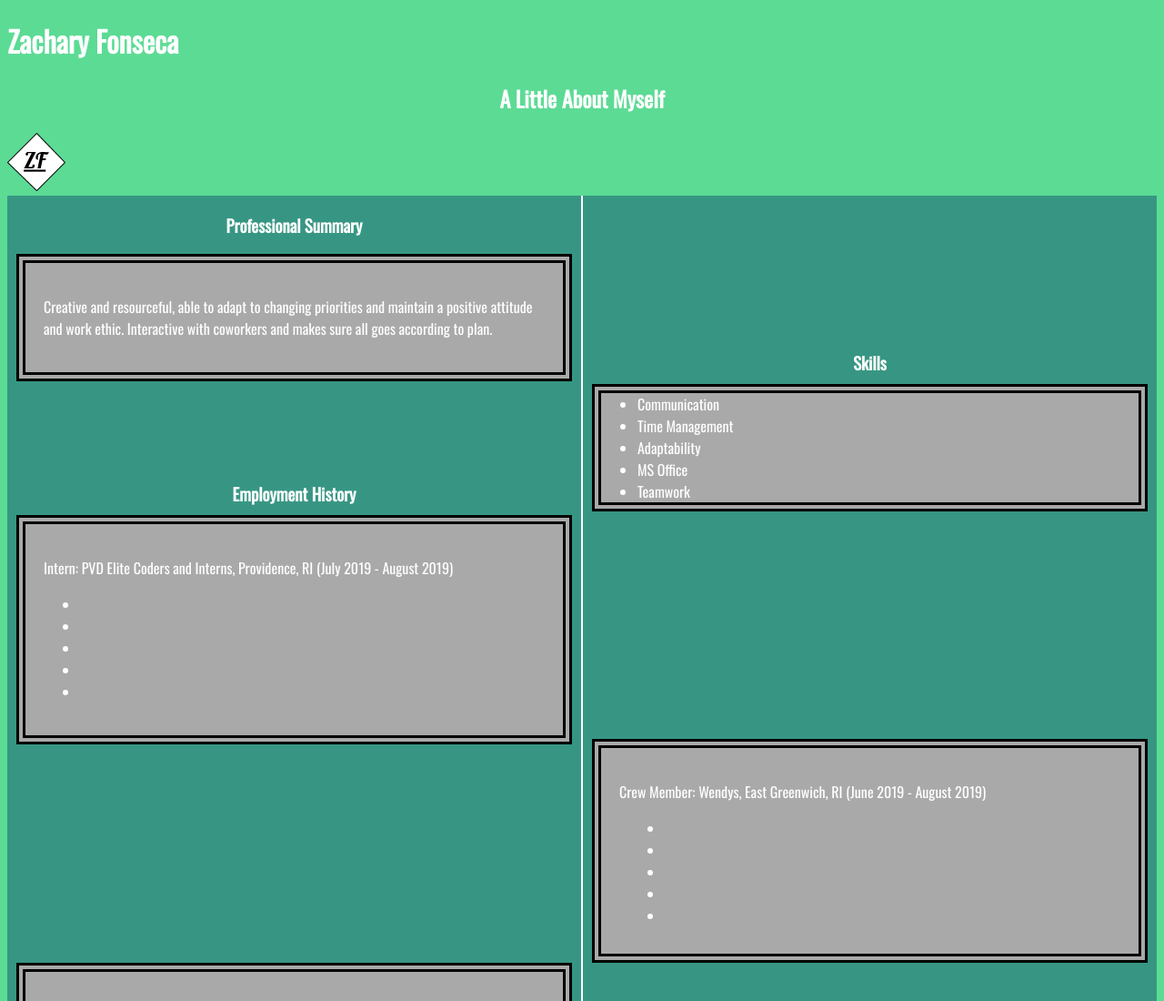
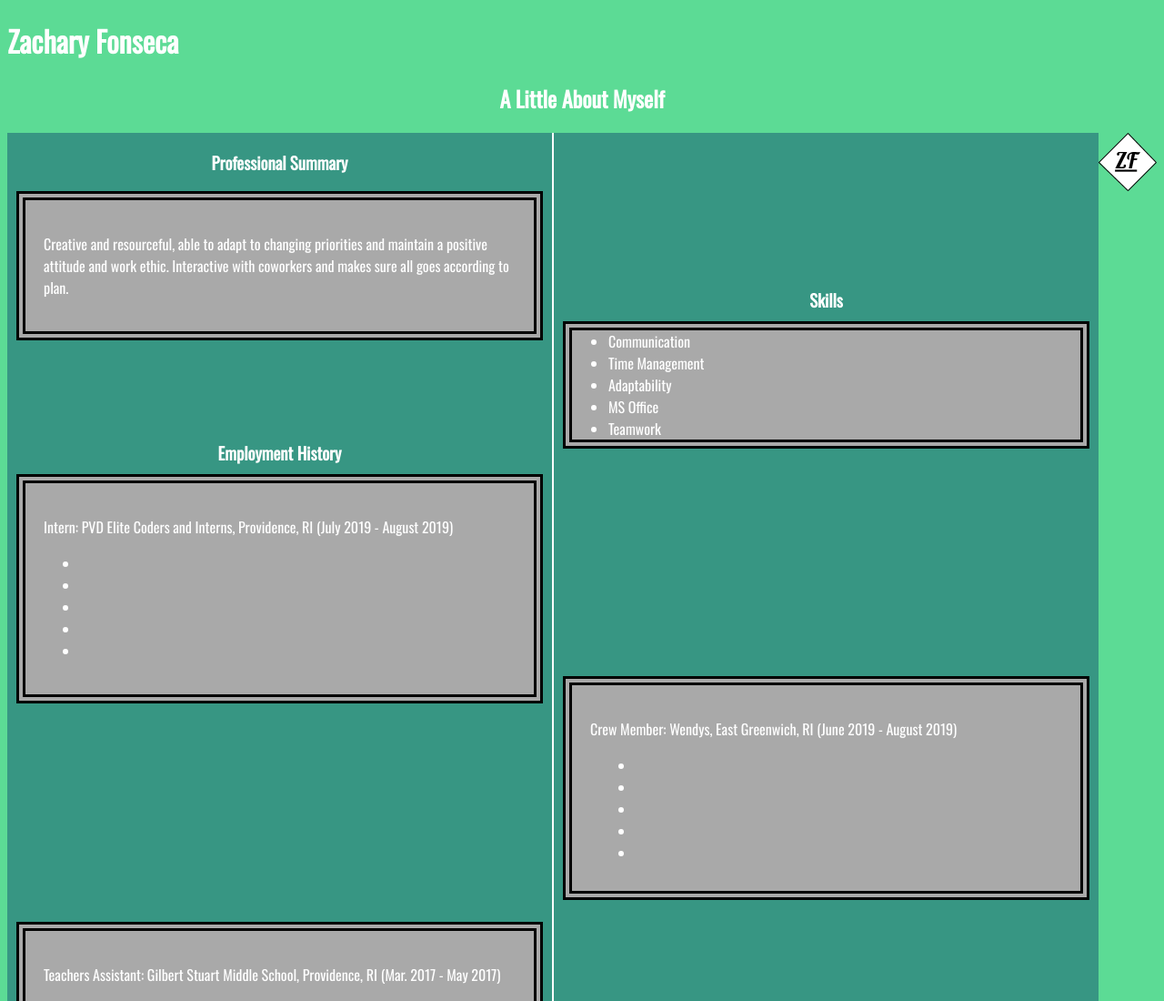
Before and after one commit to z-fonz/z-fonz.github.io, a plain HTML site: page index.html in a window 1280 px wide. Shown: the top 1100 px of the page at 91% size. Drawn offline with nearby package versions, Linux system fonts and the light colour scheme.

Commit message:
Update index.html

```diff
--- a/index.html
+++ b/index.html
@@ -145,6 +145,8 @@ section.info:hover
          margin: 10px 10px 10px 10px;
        }
 
+         header img {float: right;}
+
 
         </style>
 </head>
@@ -153,8 +155,8 @@ section.info:hover
   <header>
     <h1 class="name">Zachary Fonseca</h1>
     <h2 class="myself">A Little About Myself</h2>
+       <img src="logo.png">
     </header>
-  <img src="logo.png">
   <main>
     <div>
     <section>
```
